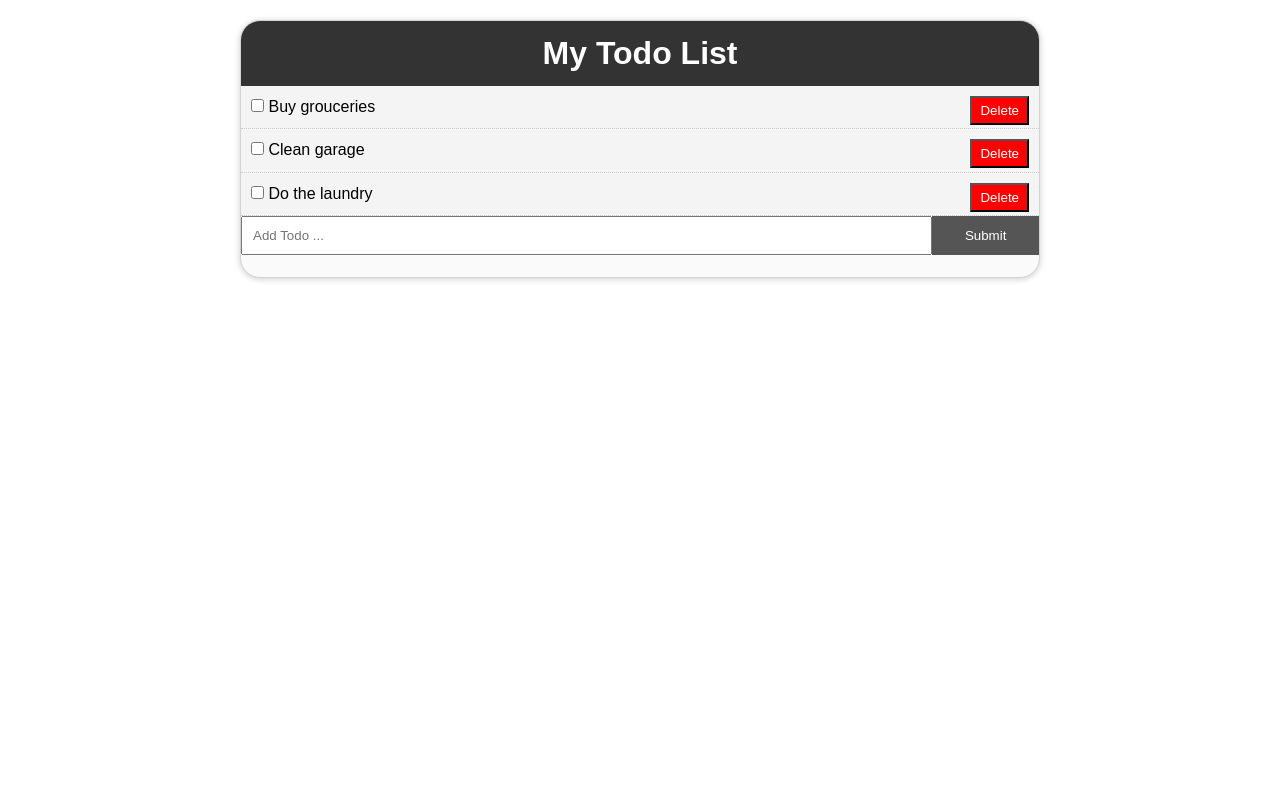
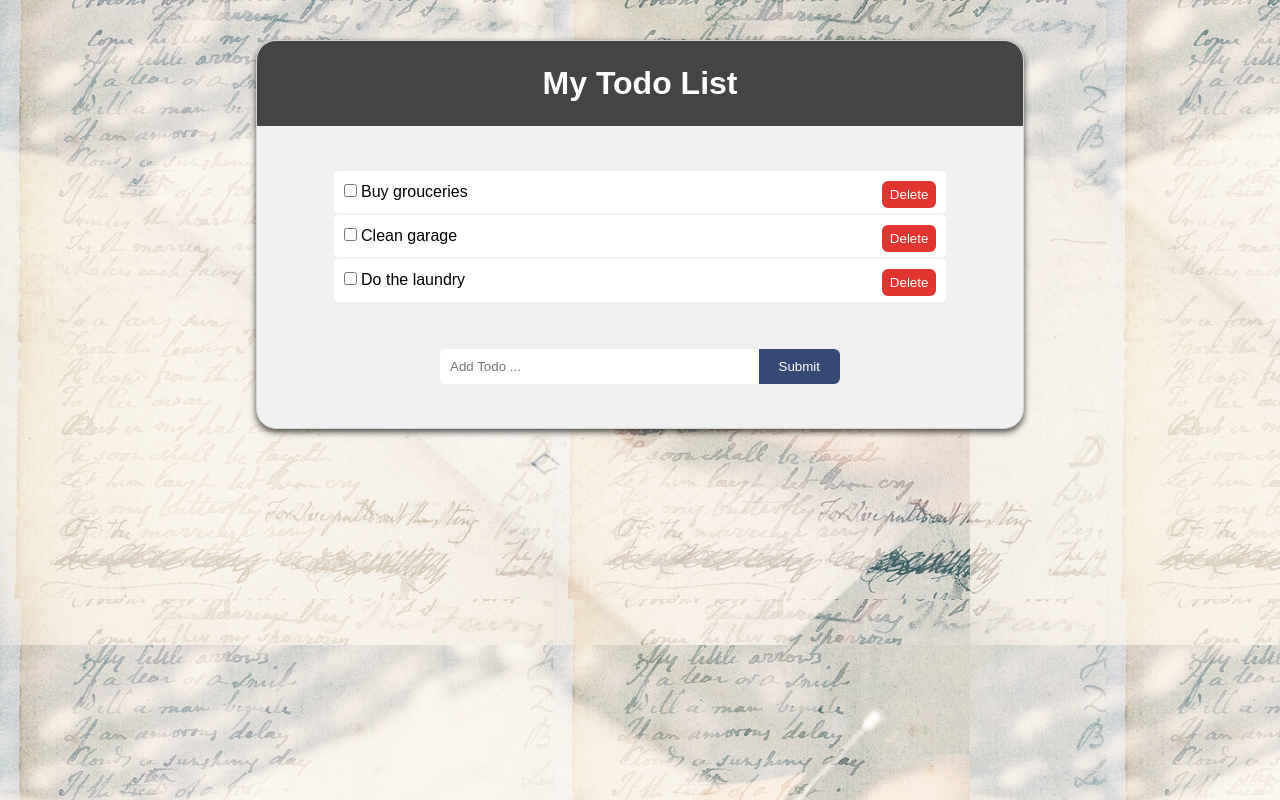
Before and after one commit to Digitaldoktorn/React_Todo_List, a React (Create React App) app: page / in a window 1280 px wide. Built offline with nearby package versions, Linux system fonts and the light colour scheme.

Commit message:
more styling

```diff
--- a/src/App.css
+++ b/src/App.css
@@ -8,20 +8,19 @@ body {
   text-align: left;
   font-family: Arial, Helvetica, sans-serif;
   line-height: 1.4;
-}
-
-a {
-  color: #333;
-  text-decoration: none;
+  background-repeat: repeat;
+  background-image: url("./img/553px-Blake_manuscript_-_Notebook_38_-_The_Fairy.jpg"),
+    url("./img/4k-hand-note-pen-writing-wallpaper-preview.jpg");
+  background-blend-mode: screen;
 }
 
 .container {
-  width: 70%;
+  width: 60%;
   max-width: 800px;
-  margin: 20px auto;
+  margin: 40px auto;
   border-radius: 6px;
-  box-shadow: 0px 1px 6px rgba(0, 0, 0, 0.2);
-  background: rgb(250, 250, 250);
+  box-shadow: 0px 3px 6px rgba(0, 0, 0, 0.7);
+  background: rgb(240, 240, 240);
   box-sizing: border-box;
   overflow: hidden;
   border: 1px solid lightgray;
@@ -31,11 +30,40 @@ a {
   border-bottom-right-radius: 20px;
 }
 
+form {
+  width: 400px;
+  margin: 0 auto;
+}
+
+input {
+  border: none;
+  border-radius: 6px 0 0 6px;
+}
+
 .btn {
   display: inline-block;
   border: none;
-  background: #555;
+  border-radius: 0 6px 6px 0;
+  background: rgb(53, 73, 116);
   color: #fff;
   padding: 7px 20px;
   cursor: pointer;
 }
+
+.btn:hover {
+  background: rgb(53, 73, 116, 0.9);
+}
+
+.delBtn {
+  background-color: rgb(225, 54, 47);
+  color: #fff;
+  float: right;
+  padding: 6px 8px;
+  cursor: pointer;
+  border: none;
+  border-radius: 6px;
+}
+
+.delBtn:hover {
+  background-color: rgb(225, 54, 47, 0.8);
+}
--- a/src/App.js
+++ b/src/App.js
@@ -64,13 +64,17 @@ class App extends Component {
       <div className="App">
         <div className="container">
           <Header />
-
+          <br></br>
+          <br></br>
           <Todos
             todos={this.state.todos}
             toggleComplete={this.toggleComplete}
             deleteTodo={this.deleteTodo}
           />
+          <br></br>
+          <br></br>
           <AddTodo addTodo={this.addTodo} />
+          <br></br>
           <br></br>
         </div>
       </div>
--- a/src/components/TodoItem.js
+++ b/src/components/TodoItem.js
@@ -4,9 +4,14 @@ class TodoItem extends Component {
   getStyle = () => {
     return {
       padding: "10px",
-      borderBottom: "1px #ccc dotted",
-      backgroundColor: this.props.todo.completed ? "#e6fee6" : "#f4f4f4",
-      marginLeft: this.props.todo.completed ? "4em" : "0em"
+      backgroundColor: this.props.todo.completed
+        ? "rgb(170, 252, 168, 0.3"
+        : "#fff",
+      width: "80%",
+      margin: "0 auto",
+      border: "none",
+      borderRadius: "5px",
+      marginBottom: "2px"
     };
   };
 
@@ -22,7 +27,7 @@ class TodoItem extends Component {
           {title}
           <button
             onClick={this.props.deleteTodo.bind(this, id)}
-            style={btnStyle}
+            className="delBtn"
           >
             Delete
           </button>
@@ -32,12 +37,4 @@ class TodoItem extends Component {
   }
 }
 
-const btnStyle = {
-  backgroundColor: "#FF0000",
-  color: "#FFF",
-  float: "right",
-  padding: "5px 8px",
-  cursor: "pointer"
-};
-
 export default TodoItem;
--- a/src/components/layout/header.js
+++ b/src/components/layout/header.js
@@ -9,10 +9,10 @@ function Header() {
 }
 
 const headerStyle = {
-  backgroundColor: "#333",
+  backgroundColor: "#444",
   color: "#FFF",
   textAlign: "center",
-  padding: "10px"
+  padding: "20px"
 };
 
 export default Header;
```
Also changed, not shown: src/img/4k-hand-note-pen-writing-wallpaper-preview.jpg (added), src/img/553px-Blake_manuscript_-_Notebook_38_-_The_Fairy.jpg (added).
